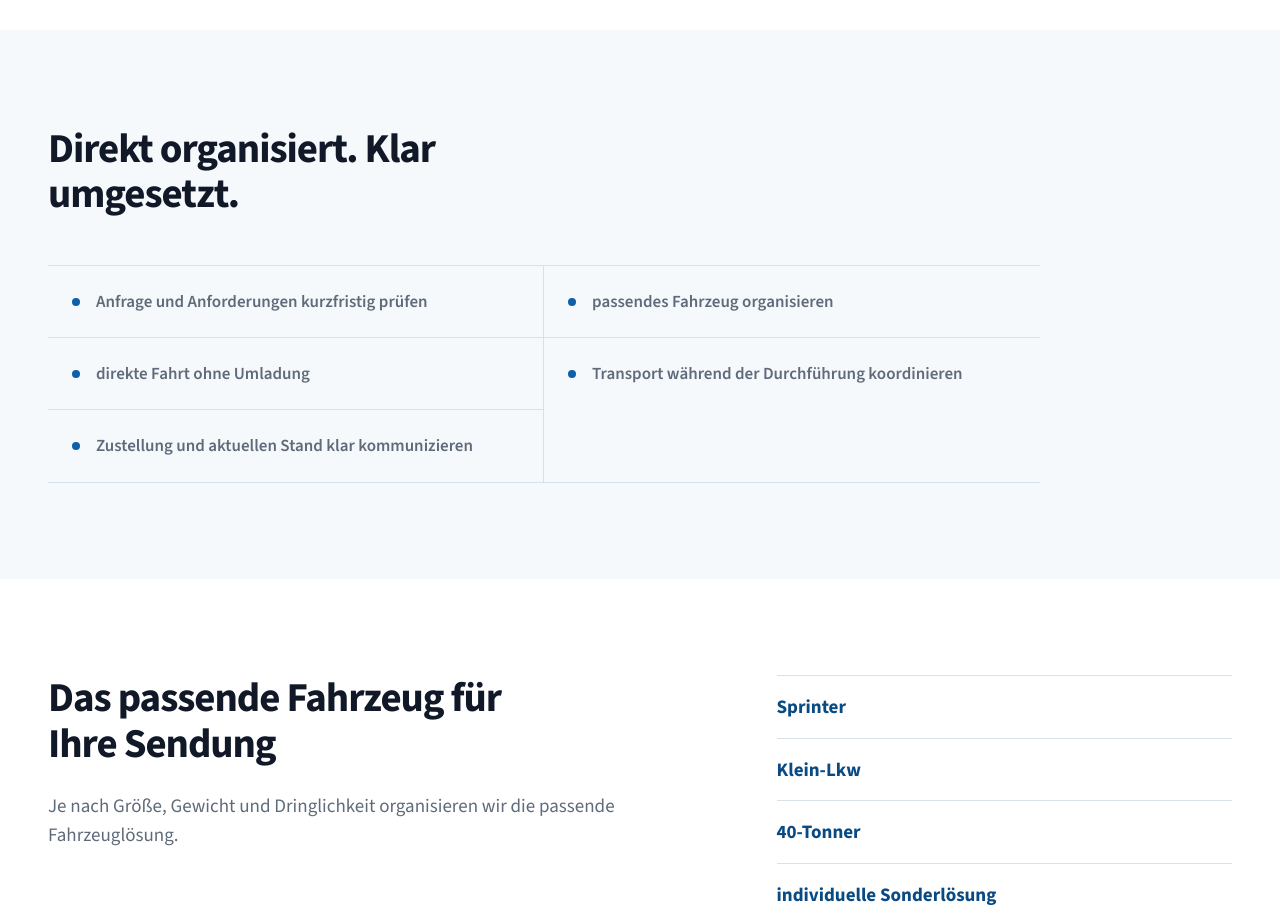
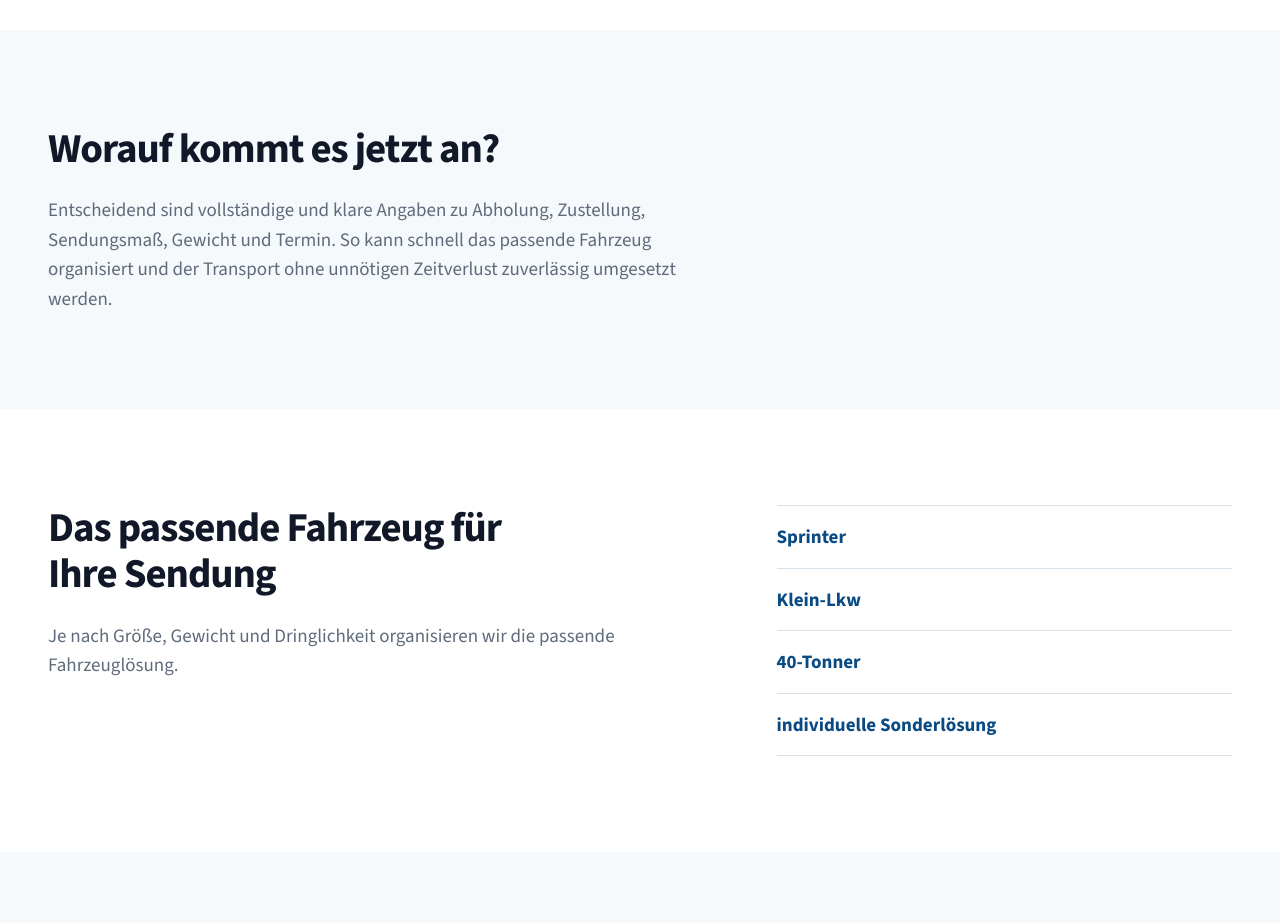
Before and after one commit to CornerDesign-Dominic/BPL-WEB, a Next.js app: page /expresslogistik in a window 1280 px wide. Shown: the part 840-1763 px from the top of the page. Built offline with nearby package versions, Linux system fonts and the light colour scheme.

Commit message:
Refine express logistics process section

```diff
--- a/src/app/expresslogistik/page.tsx
+++ b/src/app/expresslogistik/page.tsx
@@ -10,14 +10,6 @@ export const metadata: Metadata = {
   description:
     "Zeitkritische Express- und Direkttransporte in Deutschland und Europa – kurzfristig organisiert durch Brennpunkt Logistik.",
 };
-
-const processSteps = [
-  "Anfrage und Anforderungen kurzfristig prüfen",
-  "passendes Fahrzeug organisieren",
-  "direkte Fahrt ohne Umladung",
-  "Transport während der Durchführung koordinieren",
-  "Zustellung und aktuellen Stand klar kommunizieren",
-];
 
 const vehicles = ["Sprinter", "Klein-Lkw", "40-Tonner", "individuelle Sonderlösung"];
 
@@ -52,14 +44,12 @@ export default function ExpresslogistikPage() {
 
         <Section className="express-section express-section--surface" aria-labelledby="express-process-title">
           <Container>
-            <div className="express-section__heading">
-              <h2 id="express-process-title">Direkt organisiert. Klar umgesetzt.</h2>
+            <div className="express-section__heading express-section__heading--compact">
+              <h2 id="express-process-title">Worauf kommt es jetzt an?</h2>
+              <p>
+                Entscheidend sind vollständige und klare Angaben zu Abholung, Zustellung, Sendungsmaß, Gewicht und Termin. So kann schnell das passende Fahrzeug organisiert und der Transport ohne unnötigen Zeitverlust zuverlässig umgesetzt werden.
+              </p>
             </div>
-            <ul className="express-checklist">
-              {processSteps.map((step) => (
-                <li key={step}>{step}</li>
-              ))}
-            </ul>
           </Container>
         </Section>
 
--- a/src/app/globals.css
+++ b/src/app/globals.css
@@ -250,11 +250,6 @@ h3 { margin-bottom: var(--space-2); font-size: 1.25rem; line-height: 1.22; }
 .express-section__heading--need { max-width: none; }
 .express-section__heading--need h2 { max-width: none; }
 .express-section__heading--need p + p { margin-top: var(--space-2); }
-.express-checklist { display: grid; max-width: 62rem; margin: 0; padding: 0; border-top: 1px solid var(--color-border); border-bottom: 1px solid var(--color-border); grid-template-columns: repeat(2, minmax(0, 1fr)); list-style: none; }
-.express-checklist li { display: flex; min-height: 4.5rem; align-items: center; padding: var(--space-2) var(--space-3); border-bottom: 1px solid var(--color-border); color: var(--color-text-muted); font-weight: 600; }
-.express-checklist li::before { width: 0.5rem; height: 0.5rem; flex: 0 0 auto; margin-right: var(--space-2); border-radius: 50%; background: var(--color-primary); content: ""; }
-.express-checklist li:nth-last-child(-n + 2) { border-bottom: 0; }
-.express-checklist li:nth-child(odd) { border-right: 1px solid var(--color-border); }
 .express-two-column { display: grid; grid-template-columns: minmax(0, 1fr) minmax(16rem, 0.72fr); gap: clamp(var(--space-5), 8vw, var(--space-12)); }
 .express-two-column .express-section__heading { margin-bottom: 0; }
 .express-vehicle-list { display: grid; margin: 0; padding: 0; border-top: 1px solid var(--color-border); list-style: none; }
@@ -321,9 +316,6 @@ h3 { margin-bottom: var(--space-2); font-size: 1.25rem; line-height: 1.22; }
   .site-navigation__request:hover { color: var(--color-background) !important; background: var(--color-primary-dark); }
   .company-layout { grid-template-columns: 1fr; }
   .company-layout { gap: var(--space-3); }
-  .express-checklist { grid-template-columns: 1fr; }
-  .express-checklist li, .express-checklist li:nth-last-child(-n + 2), .express-checklist li:nth-child(odd) { border-right: 0; border-bottom: 1px solid var(--color-border); }
-  .express-checklist li:last-child { border-bottom: 0; }
   .express-two-column { grid-template-columns: 1fr; gap: var(--space-4); }
   .express-cta__content { min-height: 0; align-items: flex-start; flex-direction: column; padding-block: var(--space-8); }
   .company-layout__index { grid-template-columns: auto auto auto; align-items: baseline; justify-content: start; gap: var(--space-2); }
```
